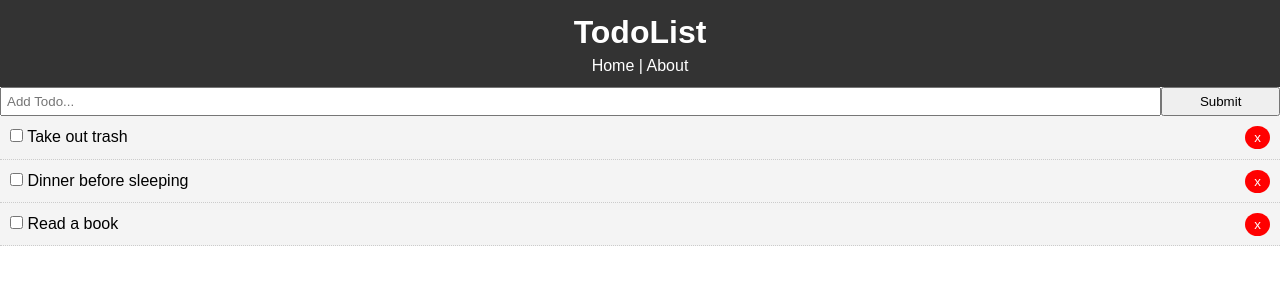
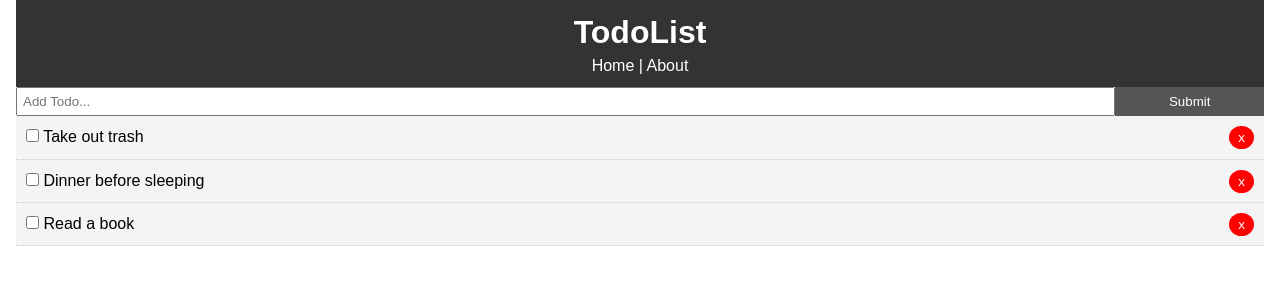
Before and after one commit to EyderACM/React-learning-repo, a React (Create React App) app: page / in a window 1280 px wide. Shown: the top 300 px of the page. Built offline with nearby package versions, Linux system fonts and the light colour scheme.

Commit message:
Style and add react router

```diff
--- a/package.json
+++ b/package.json
@@ -5,7 +5,9 @@
   "dependencies": {
     "react": "^16.8.3",
     "react-dom": "^16.8.3",
-    "react-scripts": "2.1.5"
+    "react-router-dom": "^4.3.1",
+    "react-scripts": "2.1.5",
+    "uuid": "^3.3.2"
   },
   "scripts": {
     "start": "react-scripts start",
--- a/src/App.css
+++ b/src/App.css
@@ -13,3 +13,20 @@ a {
   color: #333;
   text-decoration: none;
 }
+
+.container {
+  padding: 0 1rem;
+}
+
+.btn {
+  display: inline-block;
+  border: none;
+  background: #555;
+  color: #fff;
+  padding: 7px 20px;
+  cursor: pointer;
+}
+
+.btn:hover {
+  background: #666;
+}
```
Also changed, not shown: 1 other file (tests, documents, lock files or other folders).
